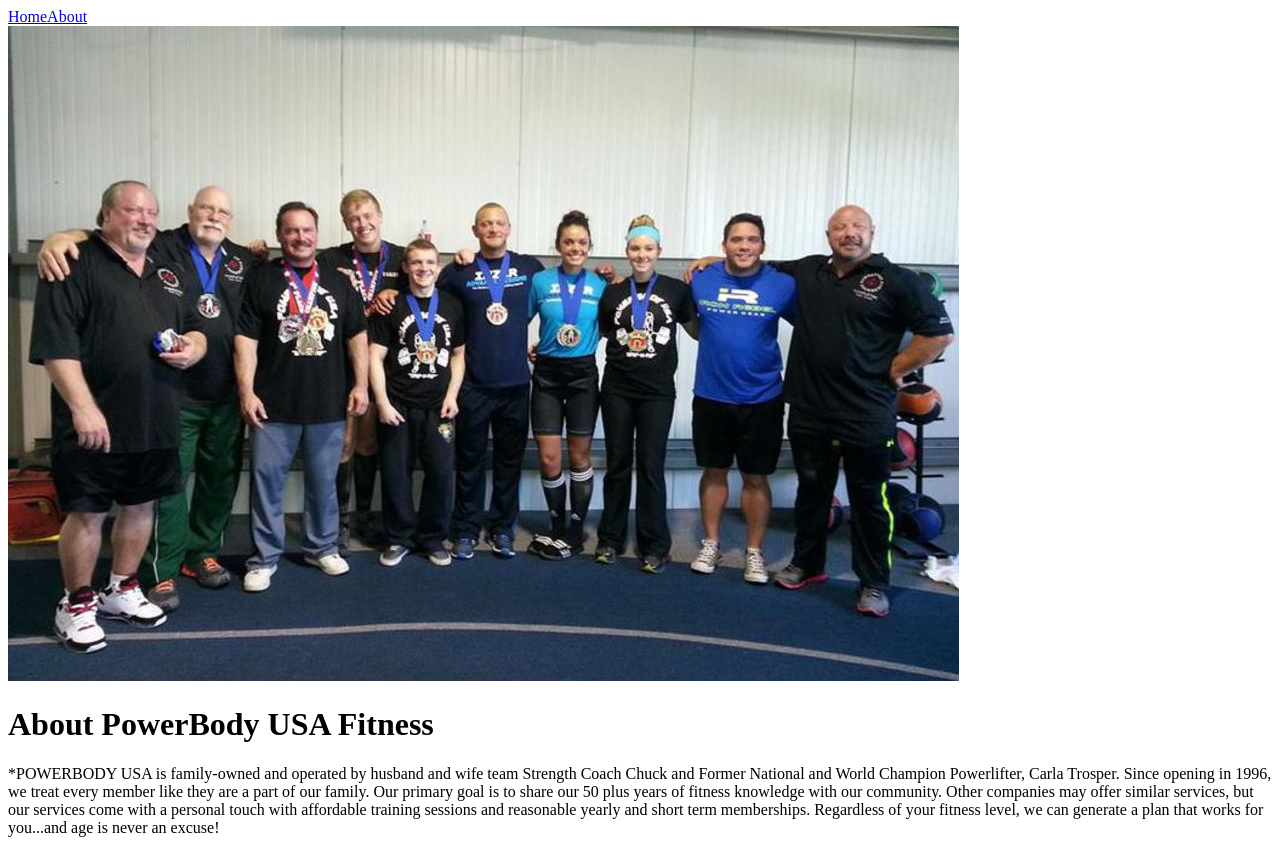
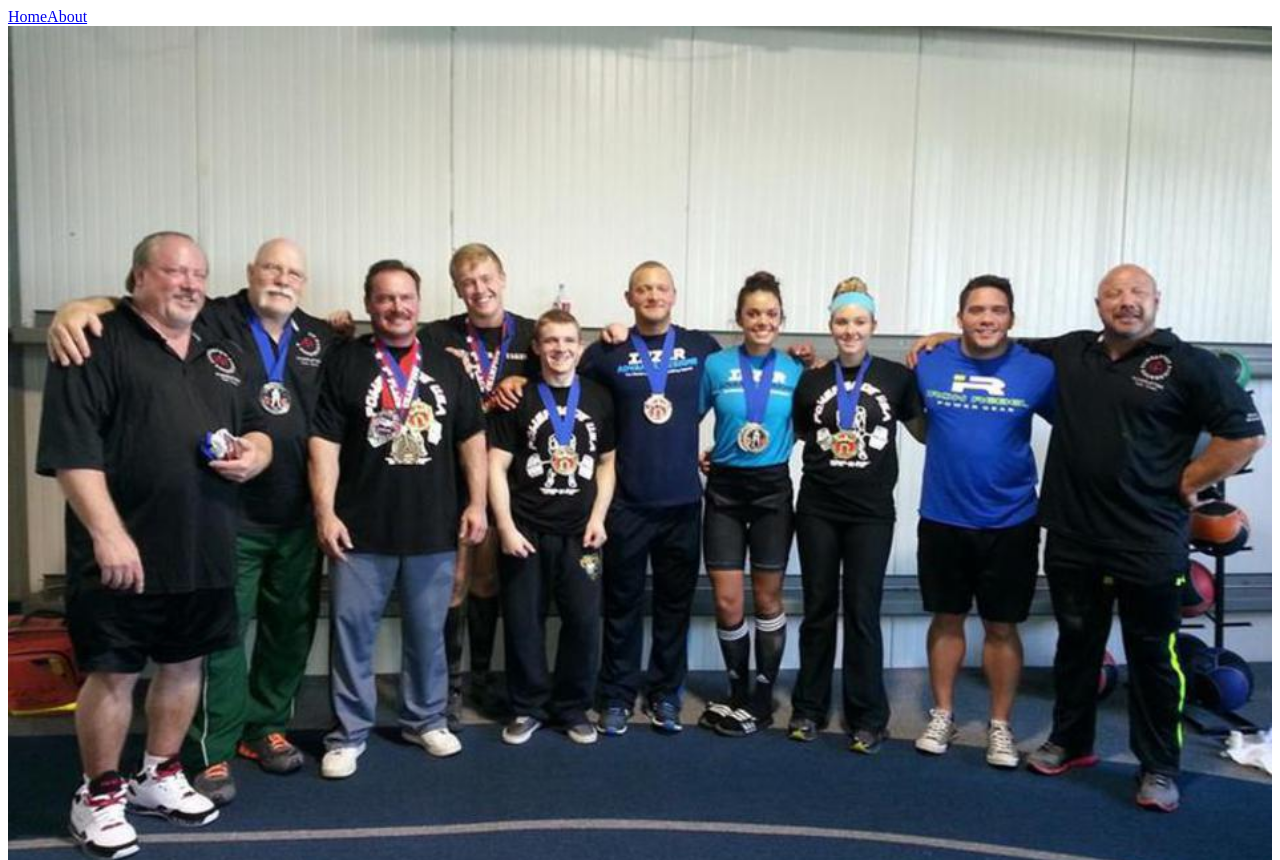
Before and after one commit to ZachJHall/powerbodyusa-website, a Gatsby site: page / in a window 1280 px wide. Shown: the top 860 px of the page. Built offline with nearby package versions, Linux system fonts and the light colour scheme; Gatsby itself is replaced by a stand-in of ours.

Commit message:
Removed div around banner image and changed to ID, changed css for banner-image

```diff
--- /dev/null
+++ b/src/css/index.css
@@ -0,0 +1,3 @@
+#banner-image {
+  width: 100%;
+}
--- a/src/pages/index.js
+++ b/src/pages/index.js
@@ -1,4 +1,5 @@
 import React from "react"
+import '../css/index.css'
 import Layout from '../components/layout'
 import BannerImage from '../images/powerbodyusa_meet_image.jpg'
 
@@ -6,9 +7,7 @@ const IndexPage = () => {
   return (
     <Layout>
 
-      <div class="banner-image">
-        <img src={ BannerImage } alt="Competition Team Photo" />
-      </div>
+      <img src={ BannerImage } alt="Competition Team Photo" id= "banner-image"/>
 
       <div class="index-content">
 
```
